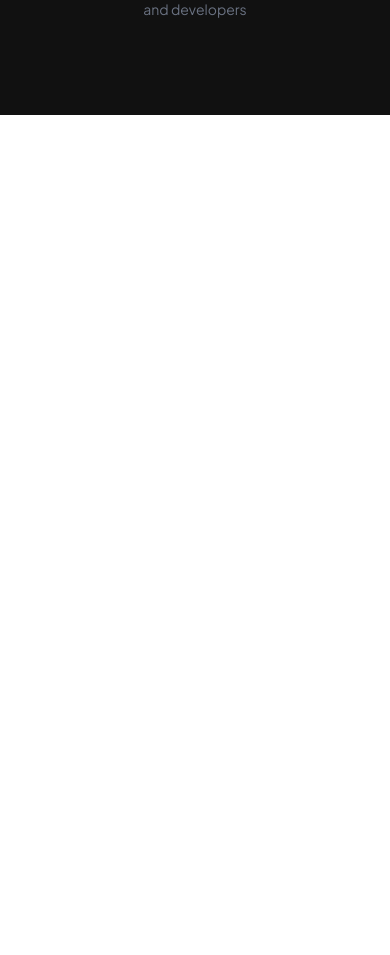
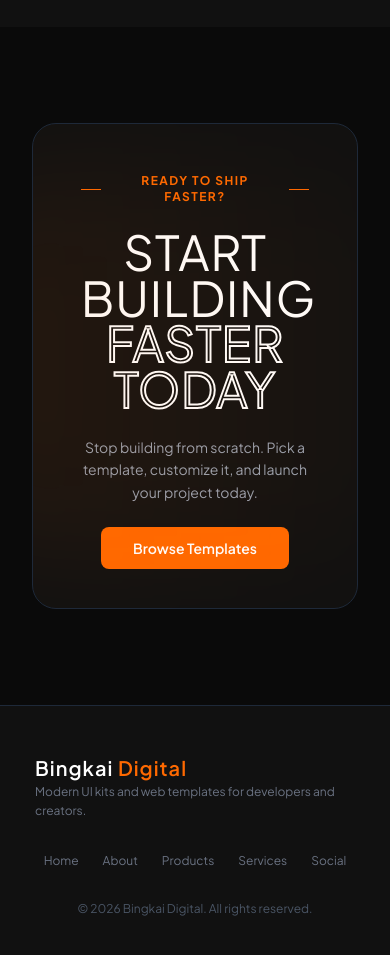
Before and after one commit to Muhammad-Khairul-Kholqi/Bingkai-Digital-Site, a Next.js app: page / in a window 390 px wide. Shown: the part 7144-8099 px from the top of the page. Before the commit the page ends 7259 px from the top, so only its background shows below. Built offline with nearby package versions, Linux system fonts and the light colour scheme.

Commit message:
add section CTA and footer

```diff
--- /dev/null
+++ b/app/components/global/Footer.jsx
@@ -0,0 +1,42 @@
+export default function FooterSection() {
+    const currentYear = new Date().getFullYear();
+
+    return (
+        <footer className="bg-[#111111] border-t border-gray-800 py-12 px-8">
+            <div className="max-w-7xl mx-auto">
+                <div className="flex flex-col md:flex-row justify-between items-center gap-8">
+                    <div>
+                        <div className="text-xl tracking-[0.05em] text-white font-semibold">
+                            Bingkai <span className="text-orange-500">Digital</span>
+                        </div>
+                        <p className="text-gray-500 text-xs max-w-xs leading-relaxed">
+                            Modern UI kits and web templates for developers and creators.
+                        </p>
+                    </div>
+
+                    <div className="flex gap-6 flex-wrap justify-center">
+                        <a href="#home" className="text-gray-500 hover:text-orange-500 text-xs transition-colors duration-200">
+                            Home
+                        </a>
+                        <a href="#about" className="text-gray-500 hover:text-orange-500 text-xs transition-colors duration-200">
+                            About
+                        </a>
+                        <a href="#products" className="text-gray-500 hover:text-orange-500 text-xs transition-colors duration-200">
+                            Products
+                        </a>
+                        <a href="#services" className="text-gray-500 hover:text-orange-500 text-xs transition-colors duration-200">
+                            Services
+                        </a>
+                        <a href="#social" className="text-gray-500 hover:text-orange-500 text-xs transition-colors duration-200">
+                            Social
+                        </a>
+                    </div>
+
+                    <div className="text-gray-600 text-xs">
+                        © {currentYear} Bingkai Digital. All rights reserved.
+                    </div>
+                </div>
+            </div>
+        </footer>
+    );
+}
--- a/app/components/global/Navbar.jsx
+++ b/app/components/global/Navbar.jsx
@@ -11,7 +11,7 @@ export default function Navbar() {
 
     useEffect(() => {
         const handleScroll = () => {
-            setScrolled(window.scrollY > 30);
+            setScrolled(window.scrollY > 10);
         };
         window.addEventListener("scroll", handleScroll);
         return () => window.removeEventListener("scroll", handleScroll);
--- /dev/null
+++ b/app/components/section/Cta.jsx
@@ -0,0 +1,38 @@
+export default function CTASection() {
+    return (
+        <section className="py-24 px-8 bg-[#0A0A0A]">
+            <div className="max-w-7xl mx-auto">
+                <div className="relative bg-[#111111] border border-gray-800 rounded-3xl p-12 md:p-16 lg:p-20 overflow-hidden text-center">
+                    <div className="absolute top-1/2 left-1/2 transform -translate-x-1/2 -translate-y-1/2 w-[600px] h-[400px] bg-gradient-to-r from-orange-500/10 via-orange-500/5 to-transparent rounded-full blur-3xl pointer-events-none"></div>
+
+                    <div className="inline-flex items-center gap-2 mb-6">
+                        <div className="w-5 h-px bg-orange-500"></div>
+                        <span className="text-orange-500 text-xs font-bold tracking-[0.12em] uppercase">
+                            Ready to ship faster?
+                        </span>
+                        <div className="w-5 h-px bg-orange-500"></div>
+                    </div>
+
+                    <h2 className="text-[clamp(3rem,7vw,6rem)] leading-[0.95] tracking-[0.02em] text-white mb-6">
+                        START BUILDING<br/>
+                        <span className="text-transparent [-webkit-text-stroke:2px_white]">
+                            FASTER TODAY
+                        </span>
+                    </h2>
+
+                    <p className="text-gray-400 text-sm max-w-md mx-auto mb-8 leading-relaxed">
+                        Stop building from scratch. Pick a template, customize it, and launch your project today.
+                    </p>
+
+                    <a
+                        href="https://lynk.id/bingkaidigital.id"
+                        target="_blank"
+                        className="bg-orange-500 hover:bg-orange-600 text-white font-semibold text-sm px-8 py-3 rounded-lg transition-all duration-300 transform hover:-translate-y-0.5 hover:shadow-lg hover:shadow-orange-500/25"
+                    >
+                        Browse Templates
+                    </a>
+                </div>
+            </div>
+        </section>
+    );
+}
--- a/app/components/section/Social.jsx
+++ b/app/components/section/Social.jsx
@@ -1,4 +1,3 @@
-// app/components/section/SocialSection.jsx
 import { socialData } from '@/app/data/static/social';
 
 export default function SocialSection() {
@@ -44,7 +43,6 @@ export default function SocialSection() {
     return (
         <section id="social" className="bg-[#111111] py-24 px-8">
             <div className="max-w-7xl mx-auto">
-                {/* Header */}
                 <div className="text-center mb-12">
                     <div className="flex items-center justify-center gap-2 text-orange-500 text-xs font-bold tracking-[0.14em] uppercase mb-4">
                         <div className="h-px bg-gray-800 w-12"></div>
@@ -57,7 +55,6 @@ export default function SocialSection() {
                     </h2>
                 </div>
 
-                {/* Social Grid */}
                 <div className="grid grid-cols-1 md:grid-cols-2 lg:grid-cols-3 gap-6">
                     {socialData.map((social) => (
                         <a
@@ -67,7 +64,6 @@ export default function SocialSection() {
                             rel="noopener noreferrer"
                             className={`group rounded-2xl p-8 border border-gray-800 bg-[#111111] transition-all duration-300 hover:-translate-y-1.5 ${getBorderColor(social.color)} hover:border-transparent relative overflow-hidden`}
                         >
-                            {/* Social Name */}
                             <div className="mb-4">
                                 <div className="text-gray-500 text-[0.65rem] font-bold tracking-[0.1em] uppercase mb-1">
                                     {social.name === "Lynk.id" ? "Shop on" : social.name === "Instagram" ? "Follow on" : "Like on"}
@@ -77,17 +73,14 @@ export default function SocialSection() {
                                 </div>
                             </div>
 
-                            {/* Handle */}
                             <div className="text-gray-400 text-sm mb-3">
                                 {social.handle}
                             </div>
 
-                            {/* Description */}
                             <p className="text-gray-500 text-xs mb-4">
                                 {social.description}
                             </p>
 
-                            {/* Button */}
                             <div className={`inline-flex items-center gap-2 px-4 py-2 rounded-lg border border-gray-700 text-gray-500 text-xs font-semibold transition-all duration-300 ${getButtonBg(social.color)} group-hover:text-white group-hover:border-transparent`}>
                                 <span>{social.name === "Lynk.id" ? "Shop Now" : social.name === "Instagram" ? "Follow" : "Like"}</span>
                                 <svg width="12" height="12" viewBox="0 0 24 24" fill="none" stroke="currentColor" strokeWidth="2.5">
@@ -96,7 +89,6 @@ export default function SocialSection() {
                                 </svg>
                             </div>
 
-                            {/* Background Glow Effect */}
                             <div className={`absolute inset-0 opacity-0 transition-opacity duration-300 group-hover:opacity-100 pointer-events-none ${
                                 social.color === 'instagram' ? 'bg-gradient-to-br from-pink-500/5 via-pink-500/5 to-pink-500/5' :
                                 social.color === 'orange' ? 'bg-orange-500/5' :
@@ -105,13 +97,6 @@ export default function SocialSection() {
                         </a>
                     ))}
                 </div>
-
-                {/* Follow Stats */}
-                <div className="text-center mt-12">
-                    <p className="text-gray-500 text-sm">
-                        Join our growing community of 10,000+ creators and developers
-                    </p>
-                </div>
             </div>
         </section>
     );
--- a/app/layout.jsx
+++ b/app/layout.jsx
@@ -1,6 +1,7 @@
 import "@/app/styles/globals.css";
 import Navbar from "@/app/components/global/Navbar";
 import CustomCursor from "@/app/components/global/CustomCursor";
+import FooterSection from "./components/global/Footer";
 import { Plus_Jakarta_Sans } from "next/font/google";
 
 const plusJakartaSans = Plus_Jakarta_Sans({
@@ -15,6 +16,7 @@ export default function RootLayout({ children }) {
         <CustomCursor />
         <Navbar />
         {children}
+        <FooterSection />
       </body>
     </html>
   );
--- a/app/page.jsx
+++ b/app/page.jsx
@@ -4,6 +4,7 @@ import AboutSection from "@/app/components/section/About";
 import ProdcutsSection from "@/app/components/section/Products";
 import FeaturesSection from "@/app/components/section/Features";
 import SocialSection from "@/app/components/section/Social";
+import CTASection from "@/app/components/section/Cta";
 
 export default function Home() {
   return (
@@ -14,6 +15,7 @@ export default function Home() {
       <ProdcutsSection />
       <FeaturesSection />
       <SocialSection />
+      <CTASection />
     </div>
   );
 }
```
